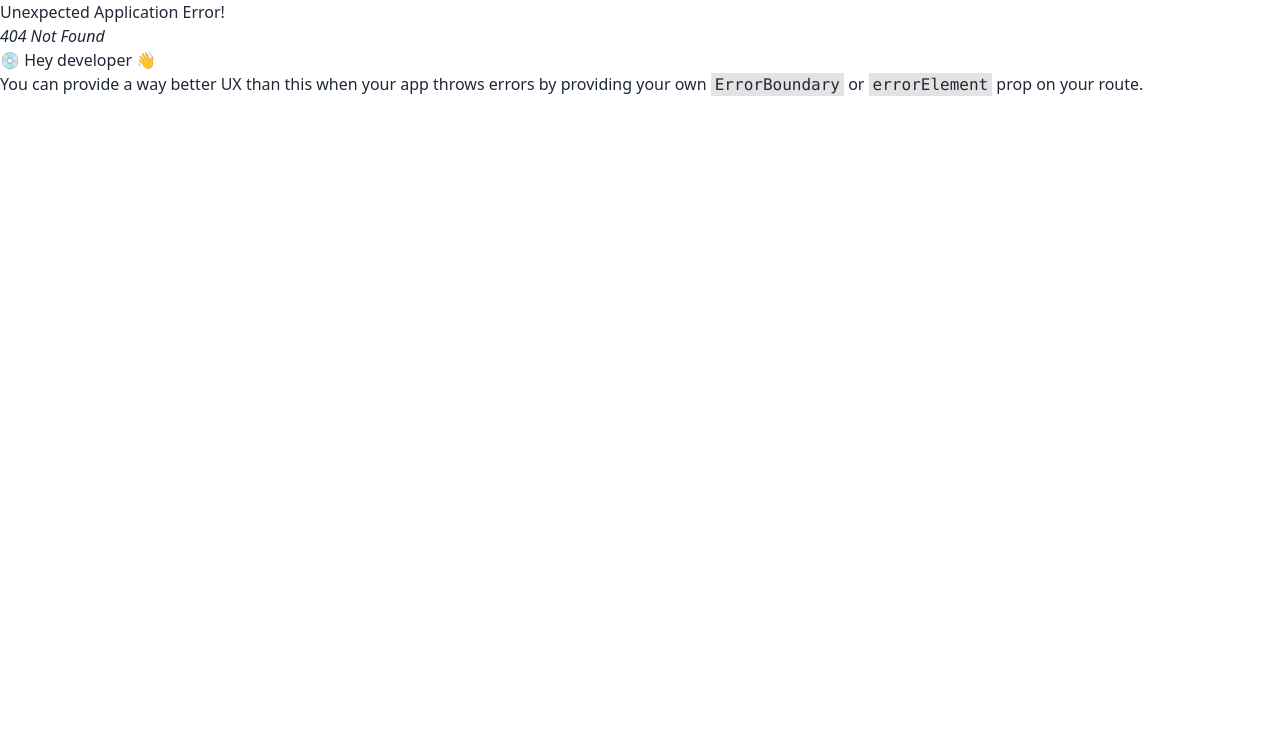
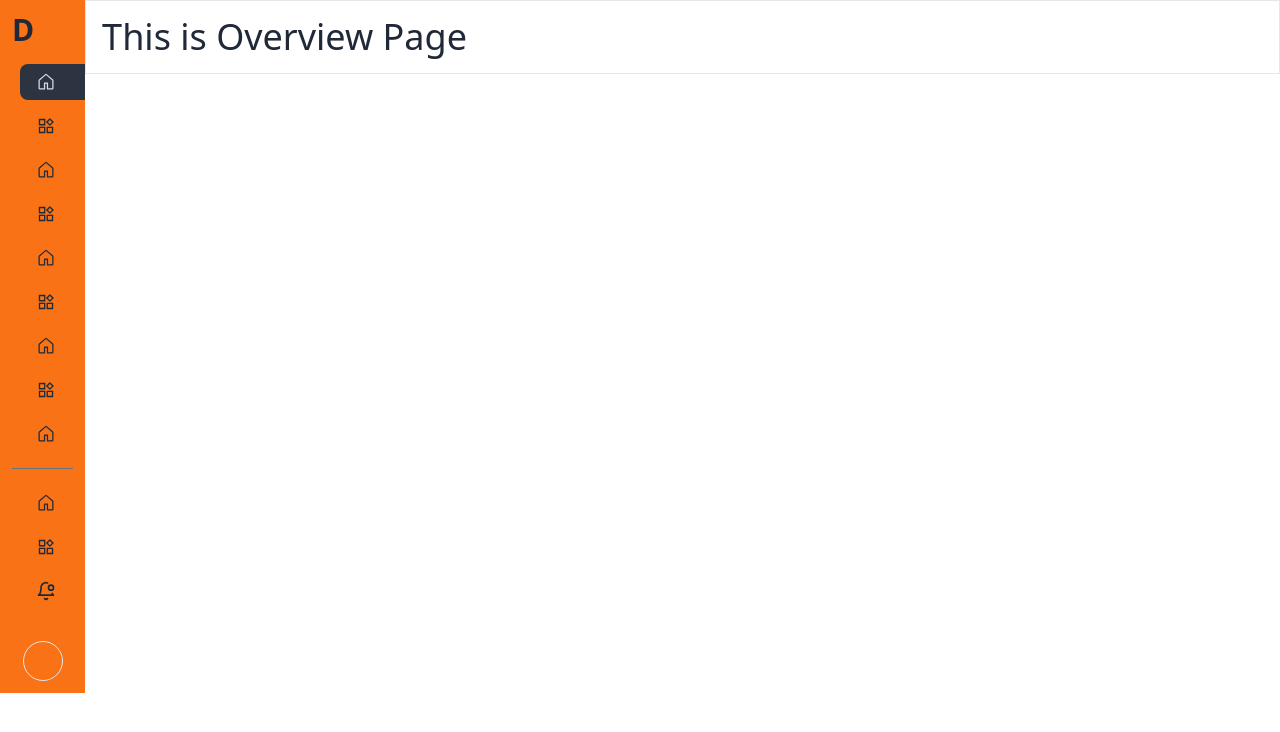
Before and after one commit to Sajjad-Hosan/FlexiCart, a React (Vite) app: page /dashboard/overview in a window 1280 px wide. Before the commit this address had no page. Shown: the top 732 px of the page. Built offline with nearby package versions, Linux system fonts and the light colour scheme.

Commit message:
dashboard page , routes

```diff
--- /dev/null
+++ b/src/Dashboard/Dashboard.jsx
@@ -0,0 +1,123 @@
+import { useState } from "react";
+import { AiOutlineProduct } from "react-icons/ai";
+import { GoHome } from "react-icons/go";
+import { LuBellDot } from "react-icons/lu";
+import { NavLink, Outlet } from "react-router-dom";
+
+const dashboardArrays = [
+  {
+    path: "/dashboard/overview",
+    name: "Overview",
+    icon: <GoHome className="text-xl" />,
+  },
+  {
+    path: "/dashboard/products-management",
+    name: "Product Management",
+    icon: <AiOutlineProduct className="text-xl" />,
+  },
+  {
+    path: "/dashboard/order-management",
+    name: "Order Management",
+    icon: <GoHome className="text-xl" />,
+  },
+  {
+    path: "/dashboard/customer-management",
+    name: "Customer Management",
+    icon: <AiOutlineProduct className="text-xl" />,
+  },
+  {
+    path: "/dashboard/sales-reports",
+    name: "Sales & Reports",
+    icon: <GoHome className="text-xl" />,
+  },
+  {
+    path: "/dashboard/payment-management",
+    name: "Payment Management",
+    icon: <AiOutlineProduct className="text-xl" />,
+  },
+  {
+    path: "/dashboard/shipping-management",
+    name: "Shipping Management",
+    icon: <GoHome className="text-xl" />,
+  },
+  {
+    path: "/dashboard/marketing-tools",
+    name: "Marketing Tools",
+    icon: <AiOutlineProduct className="text-xl" />,
+  },
+  {
+    path: "/dashboard/notifications",
+    name: "Notifications",
+    icon: <GoHome className="text-xl" />,
+  },
+];
+const menuArrays = [
+  {
+    path: "/",
+
+    name: "Home",
+    icon: <GoHome className="text-xl" />,
+  },
+  {
+    path: "/products",
+
+    name: "Products",
+    icon: <AiOutlineProduct className="text-xl" />,
+  },
+  {
+    path: "/blog",
+
+    name: "Blogs",
+    icon: <LuBellDot className="text-xl" />,
+  },
+];
+const Dashboard = () => {
+  const [isOpen, setIsOpen] = useState(false);
+  return (
+    <div className="flex">
+      <div
+        className={`${
+          isOpen ? "w-[20%] justify-center items-center  p-6" : "w-[7%] p-3"
+        } bg-orange-500 h-full flex  flex-col gap-2 overflow-hidden`}
+      >
+        <h1 className="text-3xl font-semibold">{isOpen ? "Dashboard" : "D"}</h1>
+
+        <ul className="menu rounded-box w-56 gap-2">
+          {dashboardArrays.map(({ path, icon, name }, i) => (
+            <li key={i}>
+              <NavLink to={path}>
+                {icon} {isOpen ? name : ""}
+              </NavLink>
+            </li>
+          ))}
+        </ul>
+          <div className="mx-auto w-full bg-gray-500 h-[1px]"></div>
+        <ul className="menu w-56 gap-2">
+          {menuArrays.map(({ path, icon, name }, i) => (
+            <li key={i}>
+              <NavLink to={path}>
+                {icon} {isOpen ? name : ""}
+              </NavLink>
+            </li>
+          ))}
+        </ul>
+        {isOpen ? (
+          <>
+            <div className="card border p-2 flex-row items-center gap-4 w-full mt-2 transition-all duration-100">
+              <div className="avatar w-10 h-10 border rounded-full"></div>
+              <h1 className="font-semibold">Sajjad Hosan</h1>
+            </div>
+          </>
+        ) : (
+          <>
+            <div className="card justify-center items-center border p-2 mt-4 avatar w-10 h-10 rounded-full mx-auto cursor-pointer transition-all duration-100 hover:scale-95 tooltip" data-tip='Sajjad'></div>
+          </>
+        )}
+      </div>
+      <div className={`w-full h-full p-4 border`}>
+        <Outlet />
+      </div>
+    </div>
+  );
+};
+export default Dashboard;
--- /dev/null
+++ b/src/Dashboard/DashboardsPages/Overview/Overview.jsx
@@ -0,0 +1,10 @@
+
+const Overview = () => {
+    return (
+        <div>
+        <h1 className="text-4xl">This is Overview Page</h1>
+        </div>
+    );
+};
+
+export default Overview;
```
Also changed, not shown: src/router/routes.jsx (+12 -0 lines).
